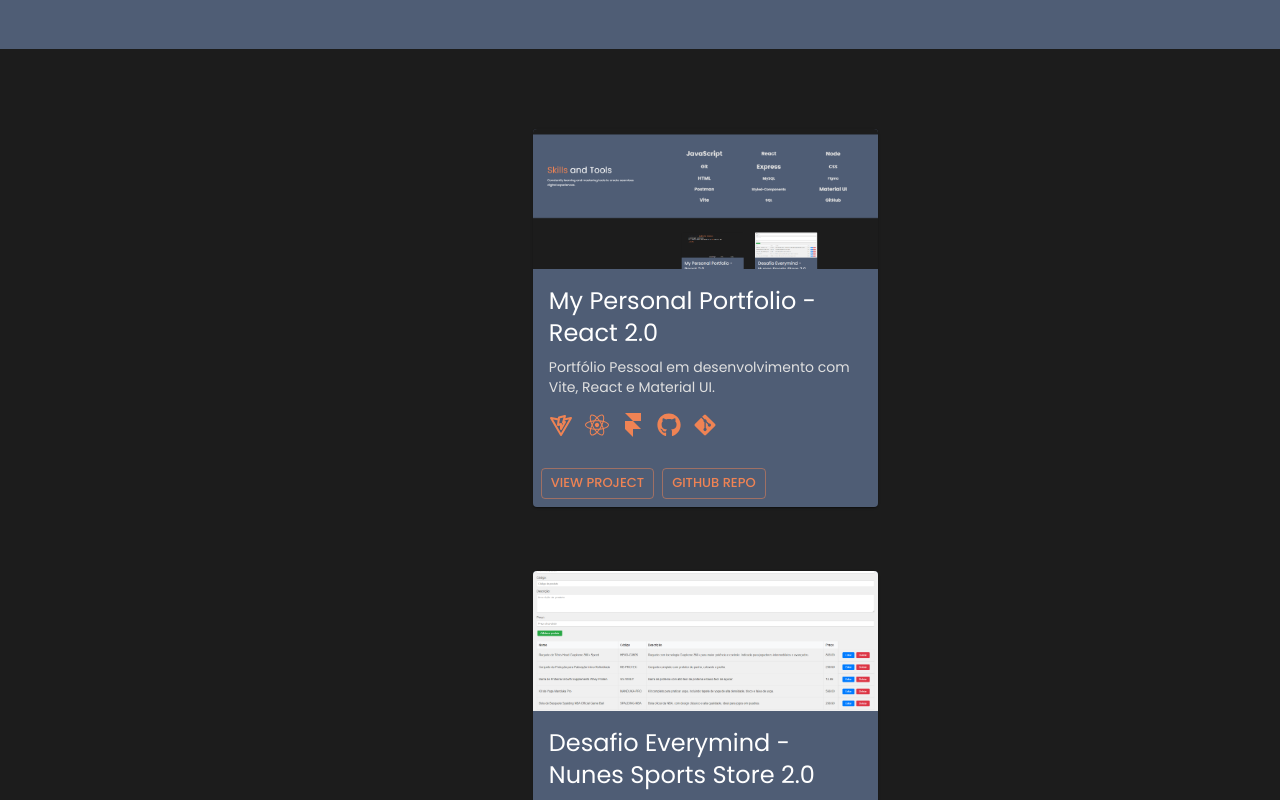
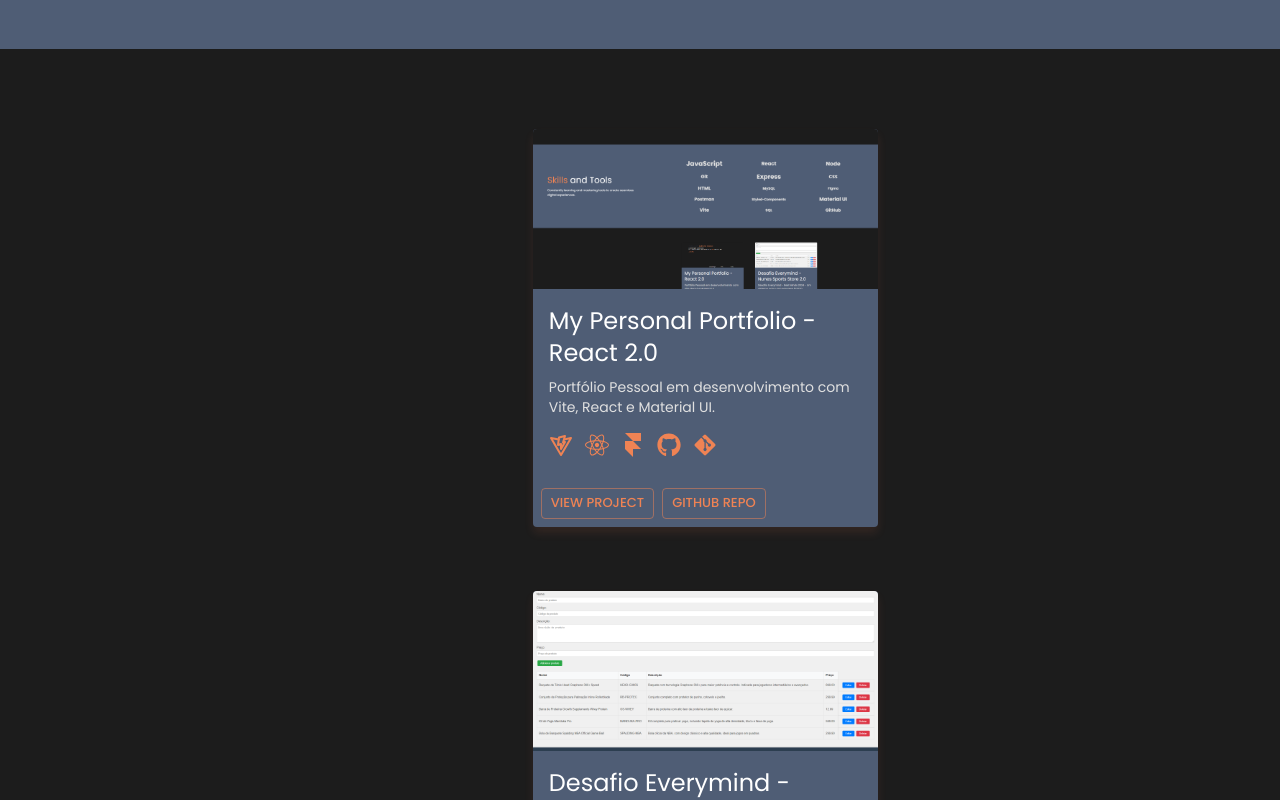
Before and after one commit to adrianemaciel/my-portfolio-react-2.0, a React (Vite) app: page / in a window 1280 px wide. Shown: the part 1280-2080 px from the top of the page. Built offline with nearby package versions, Linux system fonts and the light colour scheme.

Commit message:
feat: add scale and parallax effect to cards

```diff
--- a/src/data/projectsData.js
+++ b/src/data/projectsData.js
@@ -4,7 +4,7 @@ const projects = [
     description:
       "Portfólio Pessoal em desenvolvimento com Vite, React e Material UI.",
     imageUrl: "src/assets/demo-personal-portfolio.png",
-    projectLink: "https://example.com/project1",
+    projectLink: "https://adrianemaciel-portfolio-netlify.netlify.app/",
     githubLink: "https://github.com/adrianemaciel/my-portfolio-react-2.0",
     technologies: ["Vite", "React", "Framer Motion", "GitHub", "Git"],
   },
--- a/src/pages/ProjectCard.jsx
+++ b/src/pages/ProjectCard.jsx
@@ -8,6 +8,7 @@ import {
   Box,
 } from "@mui/material";
 import { useTheme } from "@mui/material/styles";
+import { motion } from "framer-motion";
 import { getTechnologyIcon } from "../utils/iconMapper";
 
 const ProjectCard = ({
@@ -21,14 +22,37 @@ const ProjectCard = ({
   const theme = useTheme();
 
   return (
+    <motion.div
+      whileHover={{ scale: 1.1 }}
+      style={{ width: "100%", display: "flex", justifyContent: "center" }}
+    >
       <Card
         sx={{
           maxWidth: 345,
           backgroundColor: theme.palette.primary.main,
           color: theme.palette.text.primary,
+          transition: "box-shadow 0.3s ease",
+          boxShadow: "0px 6px 10px rgba(255, 131, 84, 0.1)",
+          "&:hover": {
+            boxShadow:
+              "10px 10px 20px rgba(255, 131, 84, 0.3), 0px 4px 6px rgba(0, 0, 0, 0.2)",
+          },
         }}
       >
-      <CardMedia component="img" height="140" image={imageUrl} alt={title} />
+        <motion.div
+          initial={{ y: 0 }}
+          whileHover={{ y: -10 }}
+          transition={{ type: "spring", stiffness: 200, damping: 25 }}
+        >
+          <CardMedia
+            component="img"
+            height="160"
+            image={imageUrl}
+            alt={title}
+            sx={{ transition: "transform 0.3s ease", transform: "scale(1)" }}
+          />
+        </motion.div>
+
         <CardContent>
           <Typography
             gutterBottom
@@ -75,6 +99,7 @@ const ProjectCard = ({
           </Button>
         </CardActions>
       </Card>
+    </motion.div>
   );
 };
 
```
Lines whose indentation alone changed are shown as unchanged.
